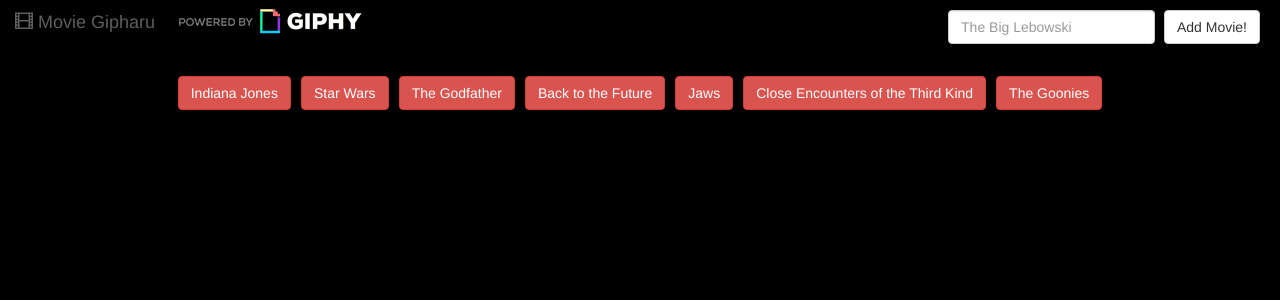
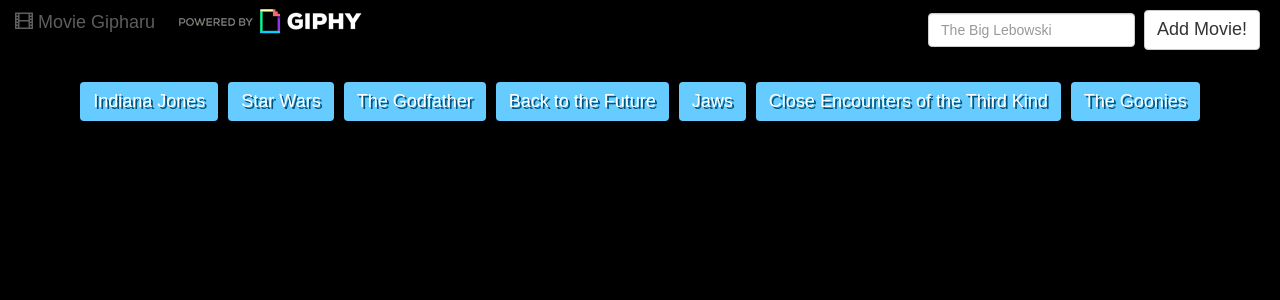
Before and after one commit to mconstanza/GiphyAPI, a PHP site: page / in a window 1280 px wide. Shown: the top 300 px of the page. Run offline with PHP 8.4, Linux system fonts and the light colour scheme; some libraries are stand-ins or nearby versions.

Commit message:
Added new styling for gifs, resizing them to a standard size. Added movieDB API call and appended data to movieDataDiv on the right-hand side. Changed button styles.

```diff
--- a/assets/css/style.css
+++ b/assets/css/style.css
@@ -1,6 +1,9 @@
 
 body{
 	background-color: black;
+	color: white;
+	font-family: 'Droid Sans', sans-serif;
+
 }
 
 
@@ -17,15 +20,33 @@ body{
 	box-sizing: border-box;
 }
 
+#buttonDiv {
+	margin-bottom: 2%;
+}
+
 .btn {
+	font-size: 18px;
+	margin: 2px 5px;
+}
 
-	margin: 2px 5px;
+.btn:focus, .btn:active:focus, .btn.active:focus {
+	text-shadow: none;
+
+}
+
+.movie {
+	background-color: #66ccff;
+	text-shadow: 2px 2px #005580;
+}
+
+.movie:hover {
+	text-shadow: none;
 }
 
 .gif {
 	max-width: 300px;
-	max-height: 300px;
-	margin: 0 2px;
+	height: 169px;
+	margin: 5px 2px 0 2px;
 	border: 2px solid white;
 }
 
@@ -42,7 +63,19 @@ body{
 
 .rating {
 	color: white;
+	font-size: 18px;
 	position: absolute;
 	top: -20px;
 	margin: 0;
-	width: 100%;}
+	width: 100%;
+	font-weight: bold;
+}
+
+
+#movieDataDiv {
+	font-size: 22px;
+}
+
+#titleDiv {
+	margin-top: 1%
+}
--- a/assets/javascript/giphy.js
+++ b/assets/javascript/giphy.js
@@ -9,7 +9,6 @@ $(document).ready(function(){
 	var $movieInput = $('#movieInput');
 	var $addButton = $('#addButton');
 	var $movieDataDiv = $('#movieDataDiv');
-
 
 	// holds the movie searches that will be made into default buttons, including
 	// ones the user inputs
@@ -34,7 +33,7 @@ $(document).ready(function(){
 			var button = $('<button>');
 
 			// give the buttons a class, data 'name', and text
-			button.addClass('movie btn btn-danger');
+			button.addClass('movie btn');
 			button.attr('data-name', buttonArray[i]);
 			button.text(buttonArray[i]);
 
@@ -94,8 +93,8 @@ $(document).ready(function(){
 
 		// create the query url
 		var movie = makeMovieQuery(title.data('name'));
+		var publicKey = "&api_key=dc6zaTOxFJmzC";
 		var limit = "&limit=10";
-		var publicKey = "&api_key=dc6zaTOxFJmzC";
 		var queryURL = "https://api.giphy.com/v1/gifs/search?q=" + movie + publicKey + limit;
 
 		$.ajax({url: queryURL, method: 'GET'}).done(function(response) {
@@ -157,16 +156,58 @@ $(document).ready(function(){
 			console.log(response)
 
 			// accept the first result of the search and set variables
-			var $movie = response.results[0];
+			var movie = response.results[0];
 
-			var $title = $movie.title;
-			console.log($title);
+			var movieID = movie.id;
 
-			var $release = $movie.release_date;
-			console.log($release);
+			var title = movie.title;
+			console.log(title);
 
-			var $plot = $movie.overview;
-			console.log($plot);
+			var release = movie.release_date;
+			console.log(release);
+
+			var plot = movie.overview;
+			console.log(plot);
+
+			var posterPath = movie.poster_path;
+
+			var posterSrc = 'https://image.tmdb.org/t/p/w300_and_h450_bestv2'+ posterPath
+			// clear the movie data div
+			$movieDataDiv.empty();
+
+			// create divs for movie data
+
+
+			var $titleDiv = $('<div>');
+			$titleDiv.attr('id', 'titleDiv')
+			var $title = $('<p>');
+			$title.text(title);
+			$titleDiv.append($title, '<hr>');
+
+			var $releaseDiv = $('<div>');
+			$releaseDiv.attr('id', 'releaseDiv')
+			var $release = $('<p>');
+			$release.text(release);
+			$releaseDiv.append($release, '<hr>');
+
+			var $plotDiv = $('<div>');
+			$plotDiv.attr('id', 'plotDiv')
+			var $plot = $('<p>');
+			$plot.text(plot);
+			$plotDiv.append($plot);
+
+			var $posterDiv = $('<div>');
+			$posterDiv.attr('id', 'posterDiv');
+			var $poster = $('<img>')
+			$poster.attr('src', posterSrc);
+			$posterDiv.append($poster);
+
+			$movieDataDiv.append($posterDiv, $titleDiv, $releaseDiv, $plotDiv);
+
+
+
+
+
 
 		});
 	};
--- a/index.html
+++ b/index.html
@@ -35,7 +35,7 @@
 		</div>
 	</nav>
 
-	<div class='container text-center'>
+	<div class='container-fluid text-center'>
 
 		<div id='movieExistsAlert' class="alert alert-danger alert-dismissible" role="alert">
 		  <button type="button" class="close" data-dismiss="alert" aria-label="Close"><span aria-hidden="true">&times;</span></button>
@@ -48,12 +48,16 @@
 
 		<div class='row'>
 			<div class = 'col-md-8'>
+
 				<div id="gifDiv">
 				</div>
+
 			</div>
+
 			<div id ="movieDataDiv" class ='col-md-4'>
 
 			</div>
+
 		</div>
 
 	</div>
```
